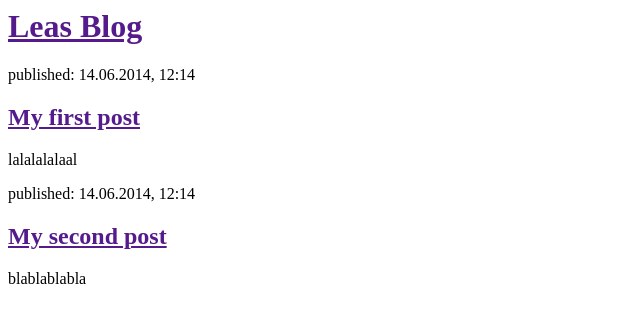
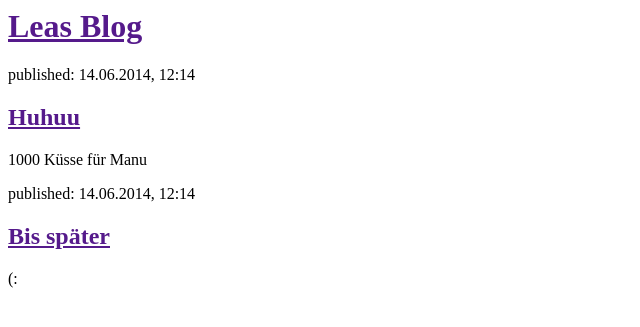
Before and after one commit to leapurschke/my-first-blog, a Django app: page / in a window 1280 px wide. Shown: the top 327 px of the page, without its empty margins (0-640 px from the left). Run offline with Django 3.2, Linux system fonts and the light colour scheme.

Commit message:
Changed the HTML for the site.

```diff
--- a/blog/templates/blog/post_list.html
+++ b/blog/templates/blog/post_list.html
@@ -9,14 +9,14 @@
 
         <div>
             <p>published: 14.06.2014, 12:14</p>
-            <h2><a href="">My first post</a></h2>
-            <p>lalalalalaal</p>
+            <h2><a href="">Huhuu</a></h2>
+            <p>1000 Küsse für Manu</p>
         </div>
 
         <div>
             <p>published: 14.06.2014, 12:14</p>
-            <h2><a href="">My second post</a></h2>
-            <p>blablablabla</p>
+            <h2><a href="">Bis später</a></h2>
+            <p> (: </p>
         </div>
     </body>
 </html>
```
